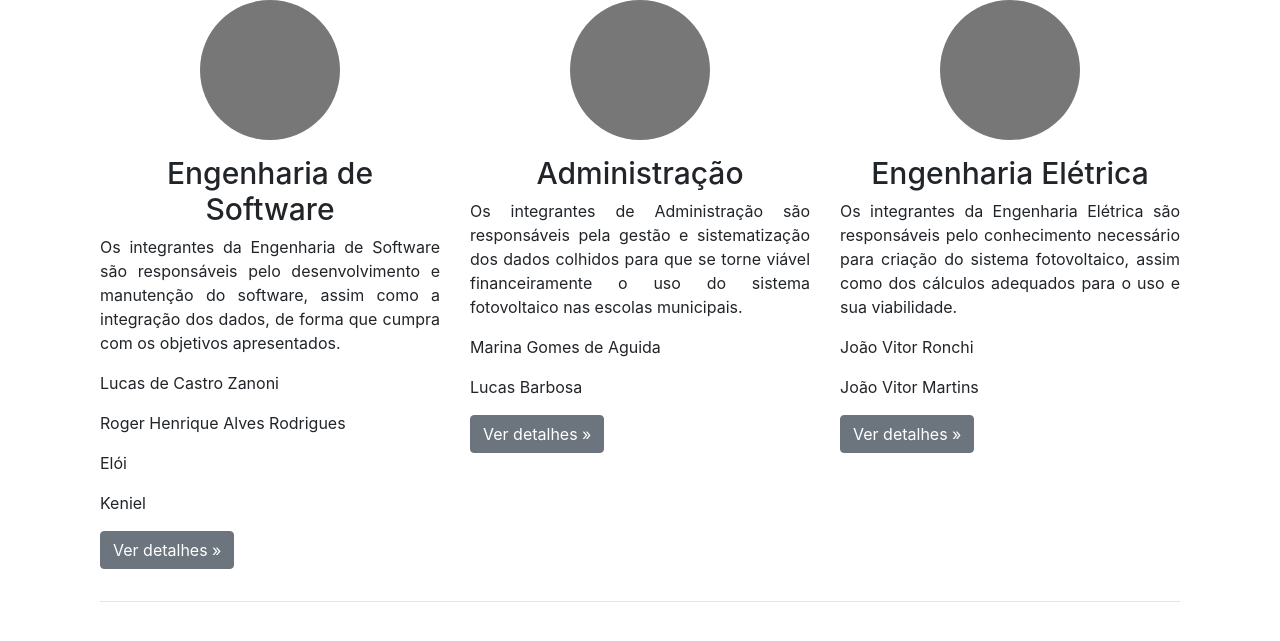
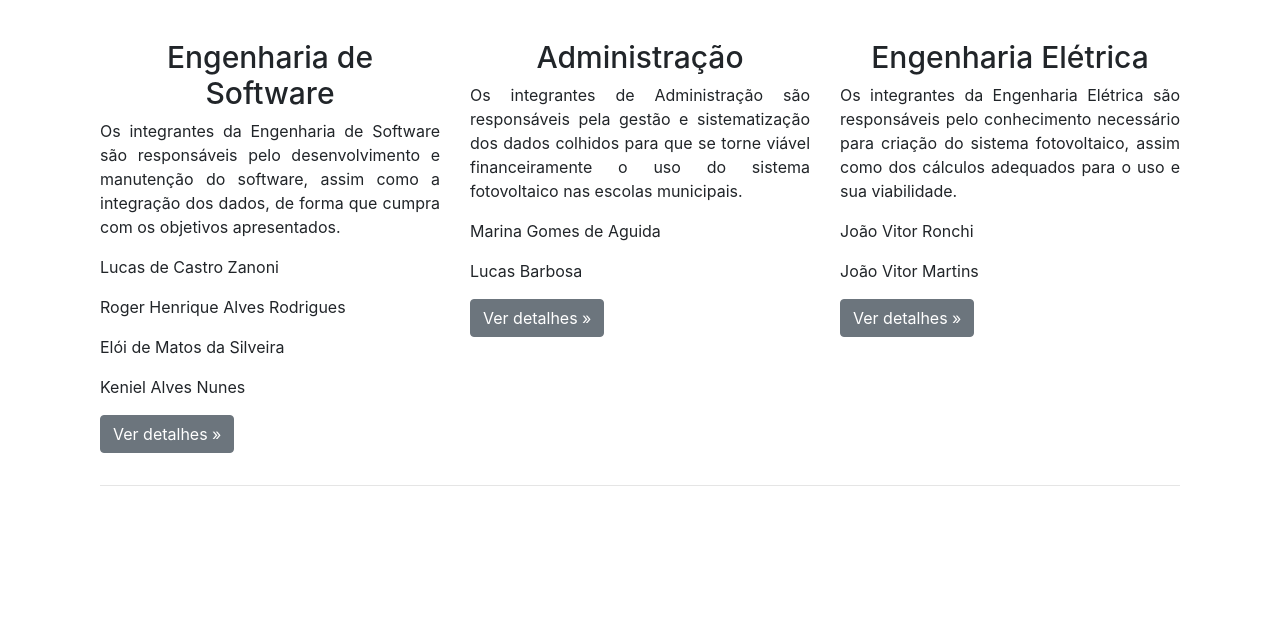
Before and after one commit to Castrozan/Projeto-Integrador-SATC, a Flask app: page /sobre in a window 1280 px wide. Shown: the part 104-745 px from the top of the page. Run offline with Flask 2, Linux system fonts and the light colour scheme; some libraries are stand-ins or nearby versions.

Commit message:
Ajustes finais v1

```diff
--- a/templates/sobre.html
+++ b/templates/sobre.html
@@ -32,25 +32,25 @@
             <!-- Three columns -->
             <div class="row mt-5 text-center">
                 <div class="col-lg-4">
-                    <svg class="bd-placeholder-img rounded-circle" width="140" height="140" xmlns="http://www.w3.org/2000/svg" preserveAspectRatio="xMidYMid slice" focusable="false" role="img" aria-label="Placeholder: 140x140">
+                    <svg class="bd-placeholder-img rounded-circle" width="140" height="0" xmlns="http://www.w3.org/2000/svg" preserveAspectRatio="xMidYMid slice" focusable="false" role="img" aria-label="Placeholder: 140x140">
                         <title>Placeholder</title>
-                        <rect width="100%" height="100%" fill="#777"></rect><text x="50%" y="50%" fill="#777"
-                            dy=".3em">140x140</text>
+                        <rect width="100%" height="100%" fill="#FFF"></rect><text x="50%" y="50%" fill="#FFF"
+                            dy=".3em"></text>
                     </svg>
                         <h2>Engenharia de Software</h2>
                         <p>Os integrantes da Engenharia de Software são responsáveis pelo desenvolvimento e manutenção do software, assim como a integração dos dados, de forma que cumpra com os objetivos apresentados.</p>
                         <p>Lucas de Castro Zanoni</p>
                         <p>Roger Henrique Alves Rodrigues</p>
-                        <p>Elói </p>
-                        <p>Keniel </p>
+                        <p>Elói de Matos da Silveira</p>
+                        <p>Keniel Alves Nunes</p>
                         <p><a class="btn btn-secondary" target="_blank" href="https://unisatc.com.br/graduacao/engenharia-de-software/" role="button">Ver detalhes »</a></p>
                 </div>
                 <!-- /.col-lg-4 -->
                 <div class="col-lg-4">
-                    <svg class="bd-placeholder-img rounded-circle" width="140" height="140" xmlns="http://www.w3.org/2000/svg" preserveAspectRatio="xMidYMid slice" focusable="false" role="img" aria-label="Placeholder: 140x140">
+                    <svg class="bd-placeholder-img rounded-circle" width="140" height="0" xmlns="http://www.w3.org/2000/svg" preserveAspectRatio="xMidYMid slice" focusable="false" role="img" aria-label="Placeholder: 140x140">
                         <title>Placeholder</title>
-                        <rect width="100%" height="100%" fill="#777"></rect><text x="50%" y="50%" fill="#777"
-                            dy=".3em">140x140</text>
+                        <rect width="100%" height="100%" fill="#FFF"></rect><text x="50%" y="50%" fill="#FFF"
+                            dy=".3em"></text>
                     </svg>
                     <h2>Administração</h2>
                         <p>Os integrantes de Administração são responsáveis pela gestão e sistematização dos dados colhidos para que se torne viável financeiramente o uso do sistema fotovoltaico nas escolas municipais.</p>
@@ -60,10 +60,10 @@
                 </div>
                 <!-- /.col-lg-4 -->
                 <div class="col-lg-4">
-                    <svg class="bd-placeholder-img rounded-circle" width="140" height="140" xmlns="http://www.w3.org/2000/svg" preserveAspectRatio="xMidYMid slice" focusable="false" role="img" aria-label="Placeholder: 140x140">
+                    <svg class="bd-placeholder-img rounded-circle" width="140" height="0" xmlns="http://www.w3.org/2000/svg" preserveAspectRatio="xMidYMid slice" focusable="false" role="img" aria-label="Placeholder: 140x140">
                         <title>Placeholder</title>
-                        <rect width="100%" height="100%" fill="#777"></rect><text x="50%" y="50%" fill="#777"
-                            dy=".3em">140x140</text>
+                        <rect width="100%" height="100%" fill="#FFF"></rect><text x="50%" y="50%" fill="#FFF"
+                            dy=".3em"></text>
                     </svg>
                     <h2>Engenharia Elétrica</h2>
                         <p>Os integrantes da Engenharia Elétrica são responsáveis pelo conhecimento necessário para criação do sistema fotovoltaico, assim como dos cálculos adequados para o uso e sua viabilidade.</p>
```
